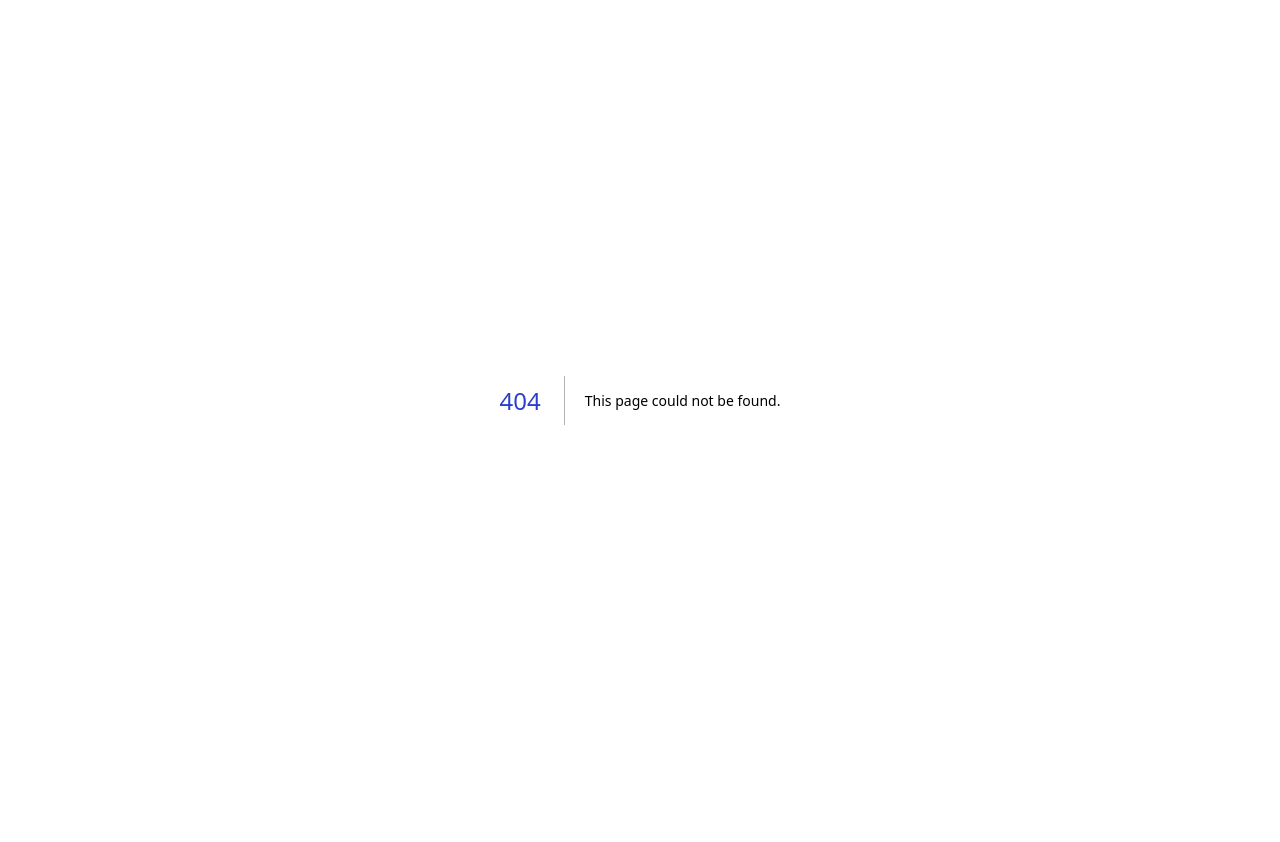
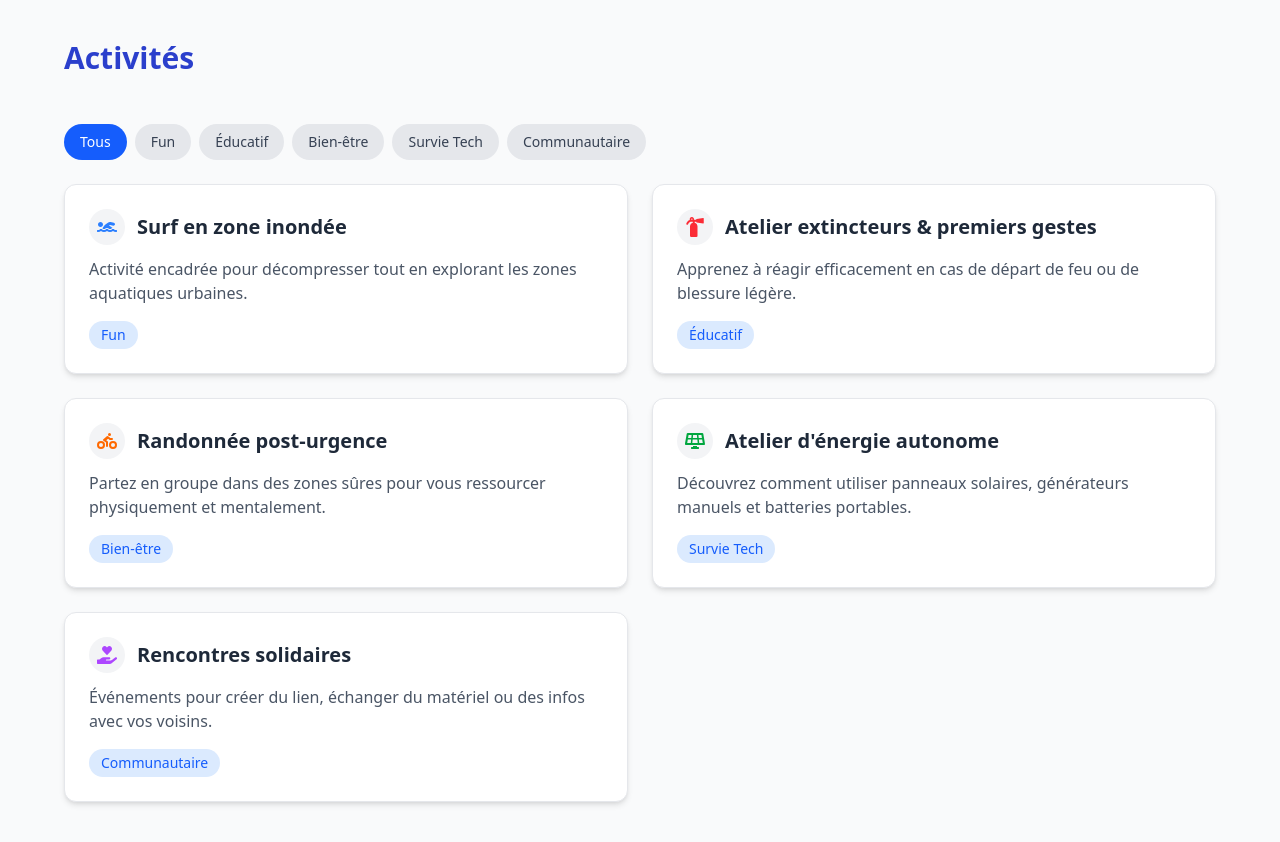
Before and after one commit to DEV-Velris/Challenge-48H-2025, a Next.js app in the folder website/: page /activity in a window 1280 px wide. Before the commit this address had no page. Before the commit the page ends 800 px from the top, so only its background shows below. Built offline with nearby package versions, Linux system fonts and the light colour scheme.

Commit message:
Add ActivitiesPage component with activity listings and category filtering (#3)

```diff
--- /dev/null
+++ b/website/src/app/activity/page.tsx
@@ -0,0 +1,103 @@
+'use client';
+
+import { useState } from 'react';
+import React from 'react';
+import {
+  FaSwimmer,
+  FaFireExtinguisher,
+  FaBiking,
+  FaSolarPanel,
+  FaHandHoldingHeart,
+} from 'react-icons/fa';
+
+type Activity = {
+  icon: React.JSX.Element;
+  title: string;
+  description: string;
+  badge: string;
+};
+
+const activities: Activity[] = [
+  {
+    icon: <FaSwimmer className="text-blue-500" size={20} />,
+    title: "Surf en zone inondée",
+    description: "Activité encadrée pour décompresser tout en explorant les zones aquatiques urbaines.",
+    badge: "Fun"
+  },
+  {
+    icon: <FaFireExtinguisher className="text-red-500" size={20} />,
+    title: "Atelier extincteurs & premiers gestes",
+    description: "Apprenez à réagir efficacement en cas de départ de feu ou de blessure légère.",
+    badge: "Éducatif"
+  },
+  {
+    icon: <FaBiking className="text-orange-500" size={20} />,
+    title: "Randonnée post-urgence",
+    description: "Partez en groupe dans des zones sûres pour vous ressourcer physiquement et mentalement.",
+    badge: "Bien-être"
+  },
+  {
+    icon: <FaSolarPanel className="text-green-600" size={20} />,
+    title: "Atelier d'énergie autonome",
+    description: "Découvrez comment utiliser panneaux solaires, générateurs manuels et batteries portables.",
+    badge: "Survie Tech"
+  },
+  {
+    icon: <FaHandHoldingHeart className="text-purple-500" size={20} />,
+    title: "Rencontres solidaires",
+    description: "Événements pour créer du lien, échanger du matériel ou des infos avec vos voisins.",
+    badge: "Communautaire"
+  },
+];
+
+const categories = ['Tous', ...new Set(activities.map(a => a.badge))];
+
+export default function ActivitiesPage() {
+  const [selectedCategory, setSelectedCategory] = useState<string>('Tous');
+
+  const filteredActivities = selectedCategory === 'Tous'
+    ? activities
+    : activities.filter(a => a.badge === selectedCategory);
+
+  return (
+    <main className="min-h-screen py-10 px-4 md:px-10 bg-gray-50">
+      <div className="max-w-6xl mx-auto">
+        <h1 className="text-3xl font-bold text-gray-800 mb-12">Activités</h1>
+
+        <div className="flex flex-wrap gap-2 mb-6">
+          {categories.map(cat => (
+            <button
+              key={cat}
+              onClick={() => setSelectedCategory(cat)}
+              className={`px-4 py-2 rounded-full text-sm font-medium transition ${
+                selectedCategory === cat
+                  ? 'bg-blue-600 text-white'
+                  : 'bg-gray-200 text-gray-700'
+              }`}
+            >
+              {cat}
+            </button>
+          ))}
+        </div>
+
+        <div className="grid grid-cols-1 md:grid-cols-2 gap-6">
+          {filteredActivities.map((activity, index) => (
+            <div
+              key={index}
+              className="bg-white shadow-md rounded-xl p-6 border border-gray-200"
+            >
+              <div className="flex items-center gap-3 mb-3">
+                <div className="p-2 bg-gray-100 rounded-full">{activity.icon}</div>
+                <h2 className="text-xl font-semibold text-gray-800">{activity.title}</h2>
+              </div>
+              <p className="text-gray-600">{activity.description}</p>
+              <span className="inline-block mt-4 text-sm font-medium px-3 py-1 rounded-full bg-blue-100 text-blue-600">
+                {activity.badge}
+              </span>
+            </div>
+          ))}
+        </div>
+      </div>
+    </main>
+  );
+}
```
